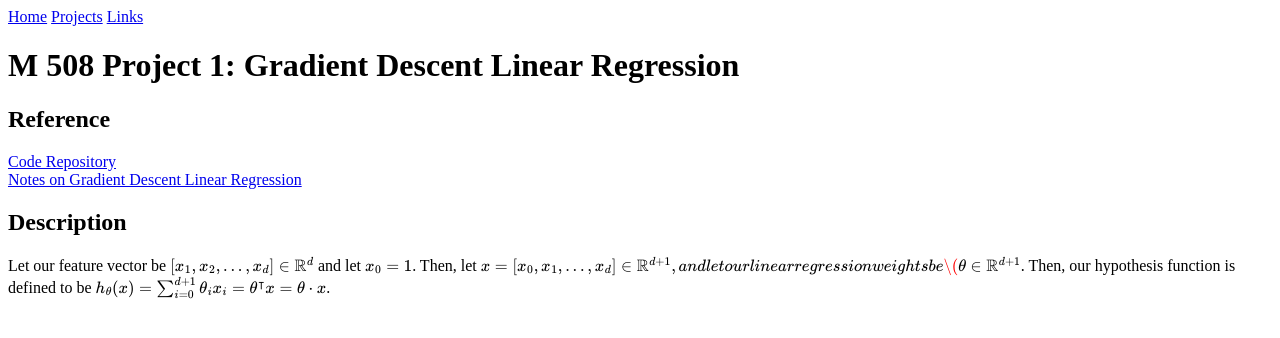
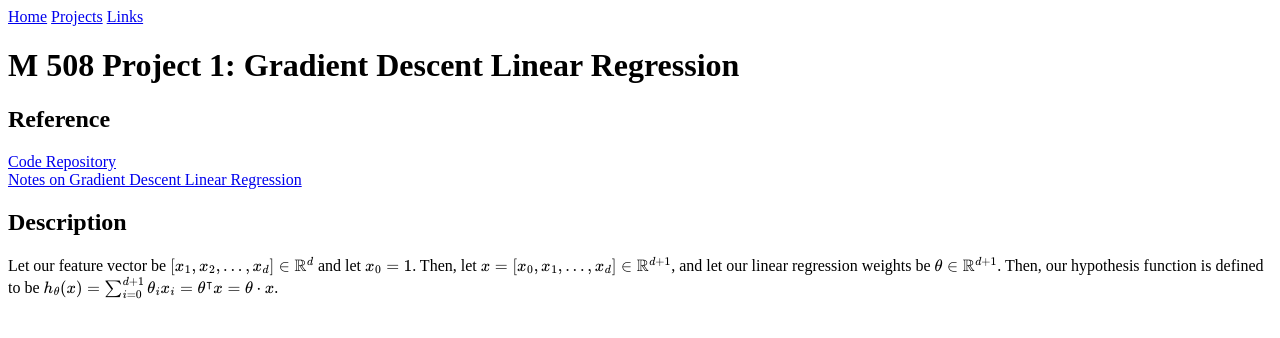
Before and after one commit to CategorIAN/categorian.github.io, a Jekyll site: the page built from projects/msu/m_508/linear_regression.md, in a window 1280 px wide. Shown: the top 338 px of the page. Built offline with Jekyll 4.4.1, drawn with Linux system fonts in a browser that asks for light colours; formulas are drawn with MathJax 3.

```diff
--- a/projects/msu/m_508/linear_regression.md
+++ b/projects/msu/m_508/linear_regression.md
@@ -11,5 +11,5 @@ layout: default
 
 <h2>Description</h2>
 <p>
-Let our feature vector be \([x_1, x_2, ..., x_d] \in \mathbb{R}^d\) and let \(x_0 = 1\). Then, let \(x = [x_0, x_1, ..., x_d] \in \mathbb{R}^{d+1}, and let our linear regression weights be \(\theta \in \mathbb{R}^{d+1}\). Then, our hypothesis function is defined to be \(h_{\theta}(x) = \sum_{i=0}^{d+1} \theta_i x_i = \theta^{\intercal} x = \theta \cdot x\).
+Let our feature vector be \([x_1, x_2, ..., x_d] \in \mathbb{R}^d\) and let \(x_0 = 1\). Then, let \(x = [x_0, x_1, ..., x_d] \in \mathbb{R}^{d+1}\), and let our linear regression weights be \(\theta \in \mathbb{R}^{d+1}\). Then, our hypothesis function is defined to be \(h_{\theta}(x) = \sum_{i=0}^{d+1} \theta_i x_i = \theta^{\intercal} x = \theta \cdot x\).
 </p>
```
